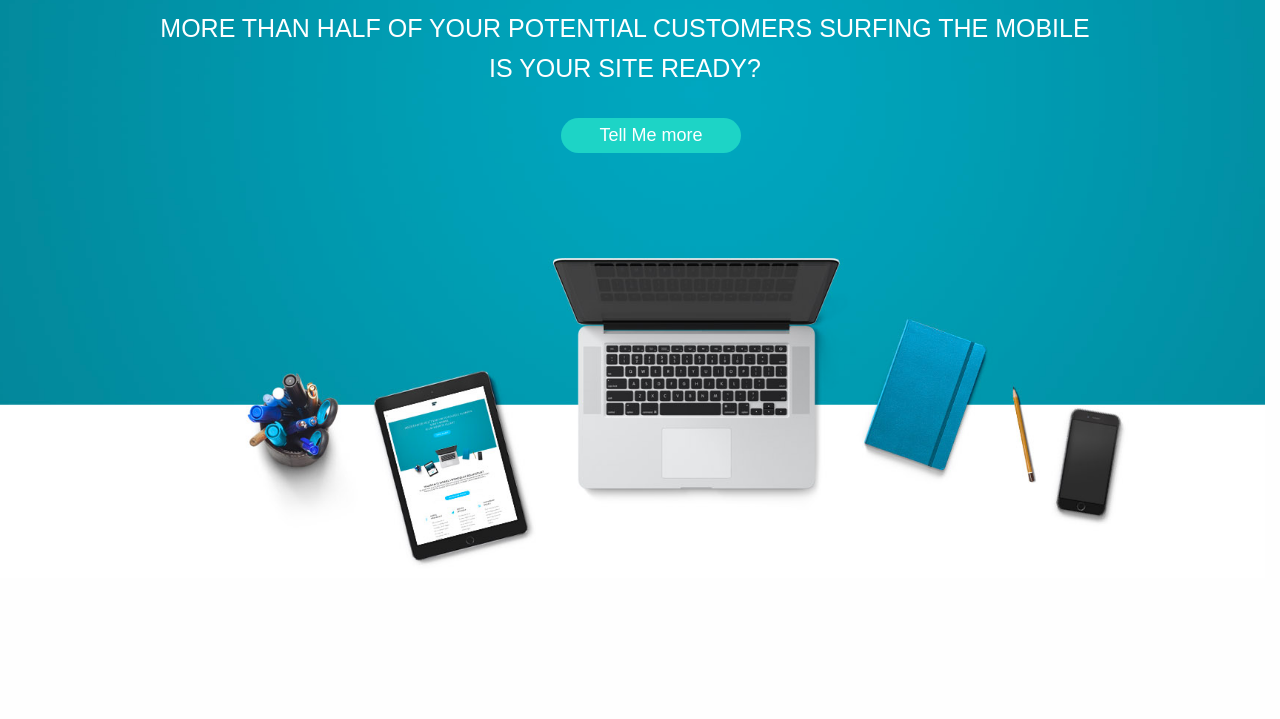
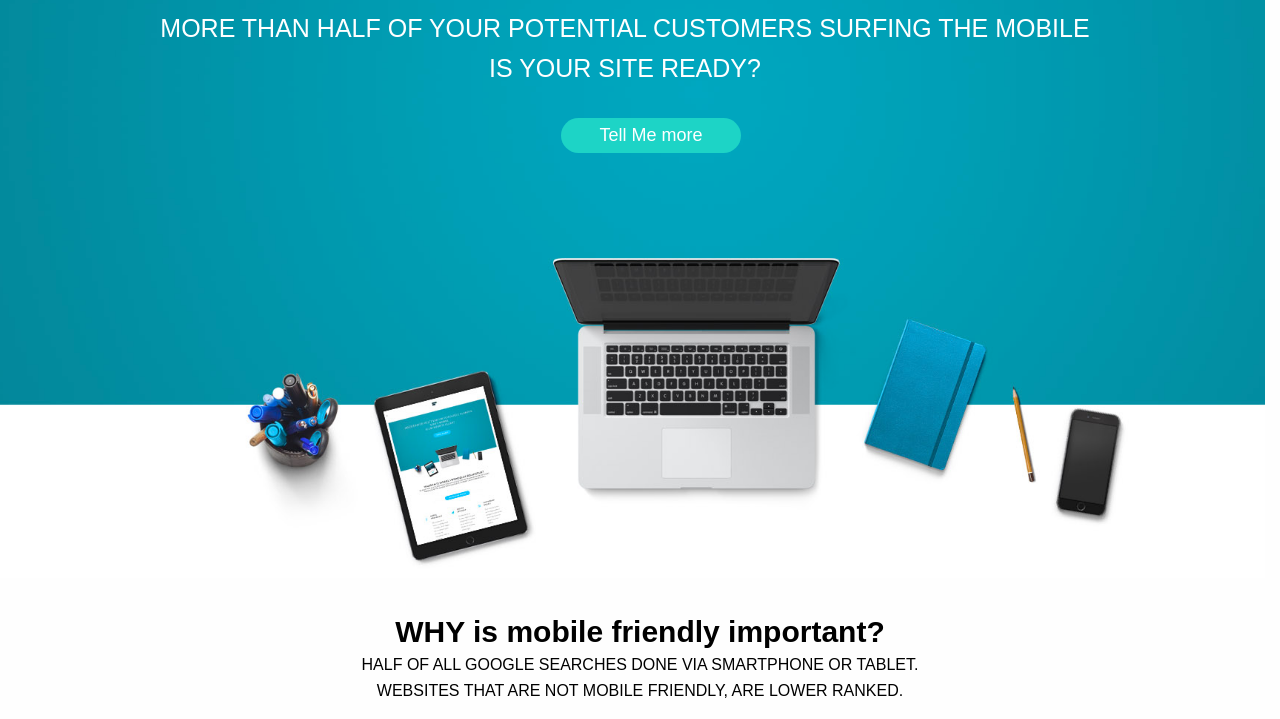
Before and after one commit to skafis/fluxx, a plain HTML site: page index.html in a window 1280 px wide. Shown: the part 222-941 px from the top of the page. Before the commit the page ends 800 px from the top, so only its background shows below. Drawn offline with Linux system fonts and the light colour scheme.

Commit message:
add text content and customize

```diff
--- a/css/app.css
+++ b/css/app.css
@@ -3,6 +3,9 @@
     background-size: cover;
     height: 100vh;
     width: 100vw;
+    margin-left: 20px;
+    margin-right: 20px;
+
 }
 
 nav {
@@ -48,3 +51,20 @@ p {
     background-color:#1dd4c6;
     font-size: 18px
 }
+
+.body p {
+    text-align: center;
+    color: black;
+}
+
+
+.topic {
+    font-weight: bold;
+    font-size: 30px
+}
+
+.content {
+    margin-top: -20px;
+    font-size: 16px;
+
+}
--- a/index.html
+++ b/index.html
@@ -26,6 +26,11 @@
 
             <p class="btn">Tell Me more</p>
         </div>
+        <div class="expanded row body">
+            <p class="topic">WHY is mobile friendly important?</p>
+            <p class="content">HALF OF ALL GOOGLE SEARCHES DONE VIA SMARTPHONE OR TABLET.<br>WEBSITES THAT ARE NOT MOBILE FRIENDLY, ARE LOWER RANKED.</p>
+
+        </div>
       </div>
     <script src="js/vendor/jquery.min.js"></script>
     <script src="js/vendor/what-input.min.js"></script>
```
